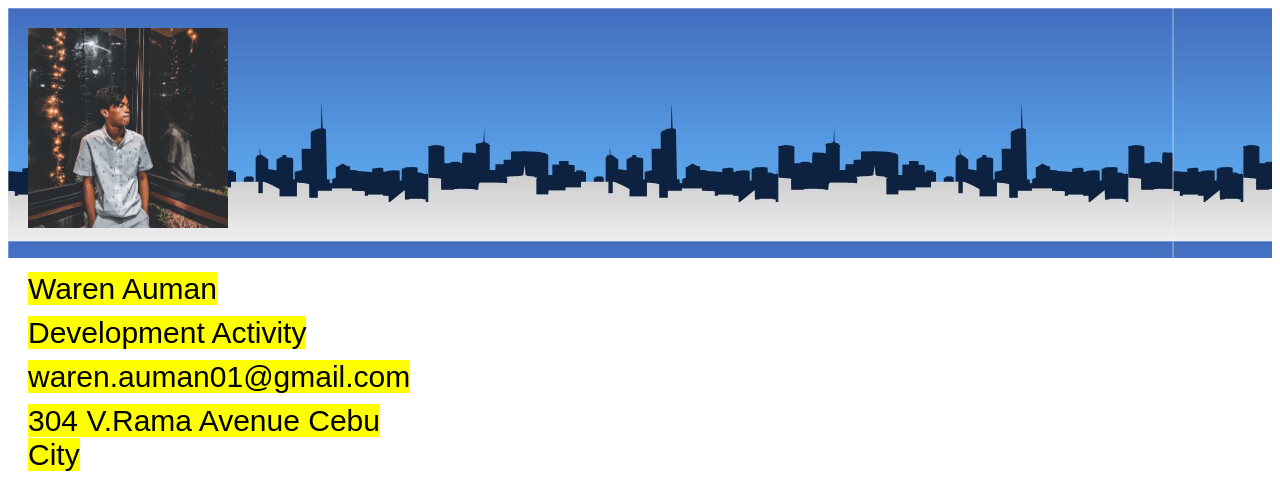
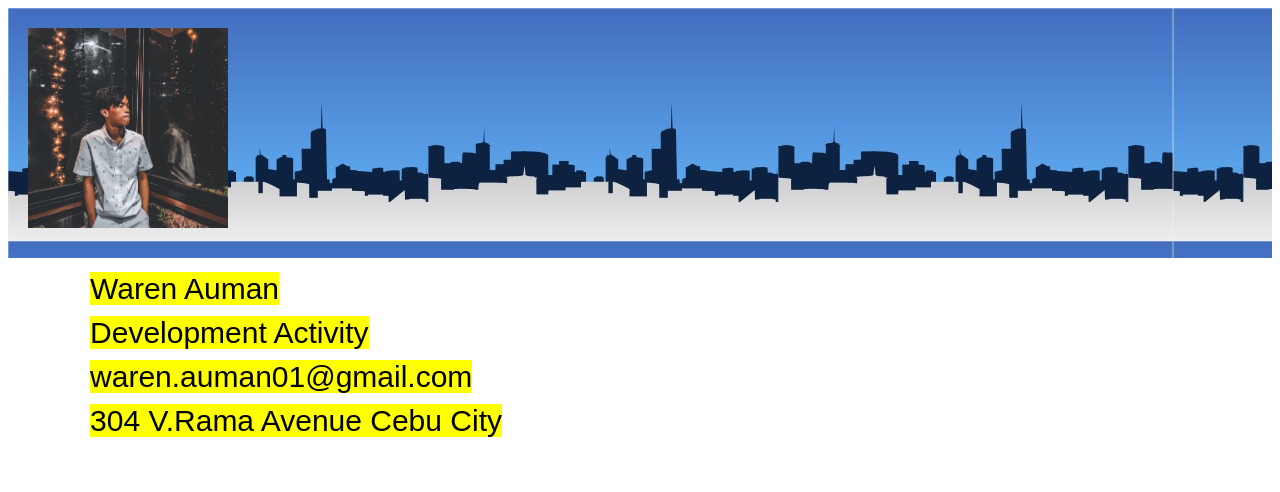
Before and after one commit to iamwaren/aumanwebsite.github.io, a plain HTML site: page index.html in a window 1280 px wide. Shown: the top 492 px of the page. Drawn offline with Linux system fonts and the light colour scheme.

Commit message:
Update index.html

```diff
--- a/index.html
+++ b/index.html
@@ -15,7 +15,7 @@
             }
             ol{
                 float: right;
-                margin-right: 820px;
+                margin-right: 750px;
                 margin-top: 20px;
                 font-size: 30px;
                 font-family: Arial;
```
